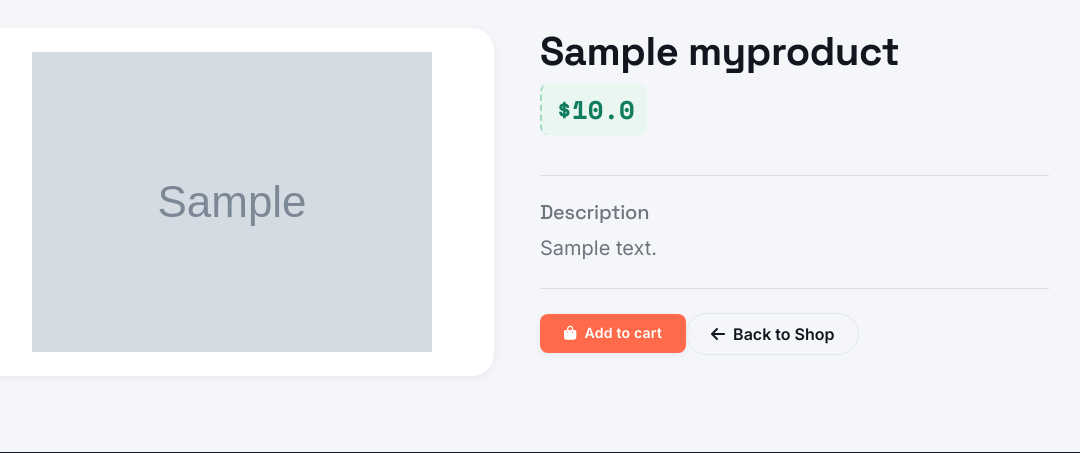
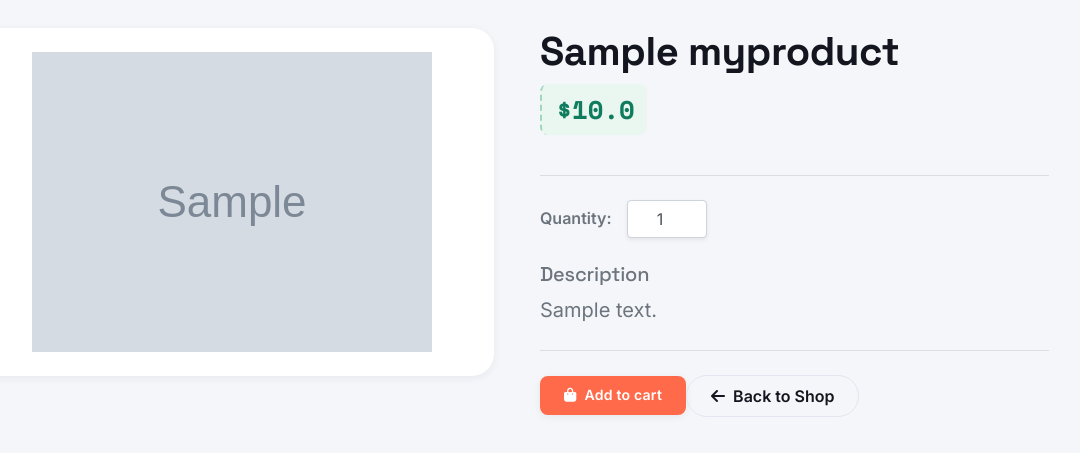
Before and after one commit to saeedzs/django-deployment-example, a Django app: page /1/ in a window 1280 px wide. Shown: the part 141-594 px from the top of the page, without its empty margins (131-1211 px from the left). Run offline with Django 5.2, Linux system fonts and the light colour scheme; tables that the repository leaves empty hold one stand-in row (values such as "Sample post"); grey boxes marked "Sample" are stand-in pictures.

Commit message:
Quantity selector added to details page

```diff
--- a/shop/templates/shop/base.html
+++ b/shop/templates/shop/base.html
@@ -172,17 +172,25 @@
             var item_name = $(this).data('name') || document.getElementById("nm"+item_id).innerHTML;
             var item_price = parseFloat($(this).data('price'));
 
+            // Check if a quantity input exists for this specific item ID
+            var qty_input = document.getElementById('qty' + item_id);
+            var qty_to_add = qty_input ? parseInt(qty_input.value) : 1;
+
+            // Ensure the value is valid
+            if (isNaN(qty_to_add) || qty_to_add < 1) {
+                qty_to_add = 1;
+            }
+
             if (cart[item_id] != undefined) {
-                cart[item_id][0] = cart[item_id][0] + 1;
+                cart[item_id][0] = cart[item_id][0] + qty_to_add;
             } else {
-                cart[item_id] = [1, item_name, item_price];
+                cart[item_id] = [qty_to_add, item_name, item_price];
             }
 
             localStorage.setItem('cart', JSON.stringify(cart));
             updateCartCount(cart);
             DisplayCart(cart);
         });
-
         DisplayCart(cart);
 
         function updateCartCount(cart) {
--- a/shop/templates/shop/product_detail.html
+++ b/shop/templates/shop/product_detail.html
@@ -25,6 +25,12 @@
                 </div>
 
                 <hr class="my-4">
+
+                <!-- Quantity Selector -->
+                <div class="d-flex align-items-center mb-4">
+                    <label for="qty{{ product.id }}" class="mr-3 mb-0 font-weight-bold text-muted">Quantity:</label>
+                    <input type="number" id="qty{{ product.id }}" class="form-control text-center shadow-sm" value="1" min="1" style="width: 80px;">
+                </div>
 
                 <!-- Description Section -->
                 <h5 class="text-muted">Description</h5>
```
